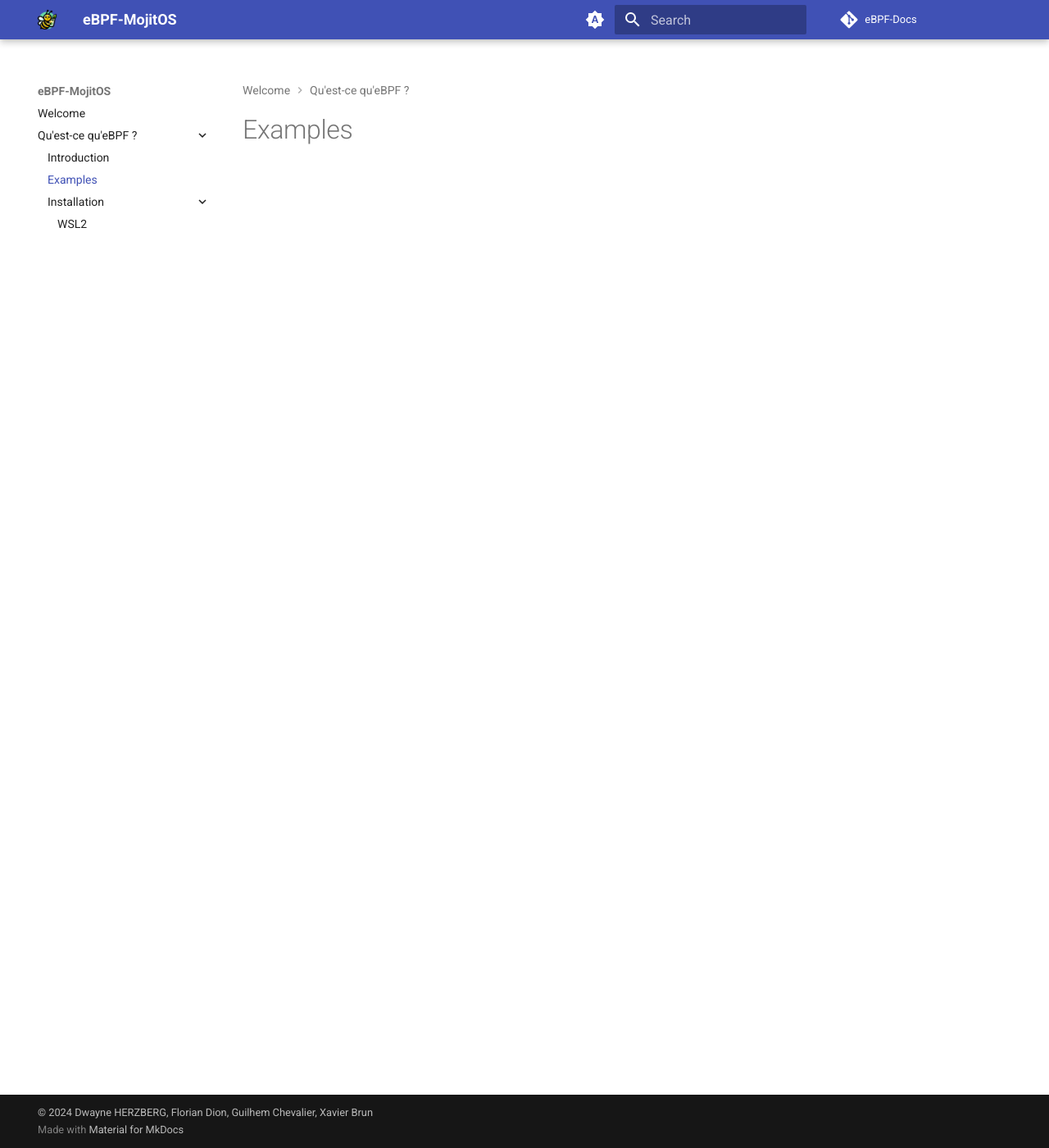
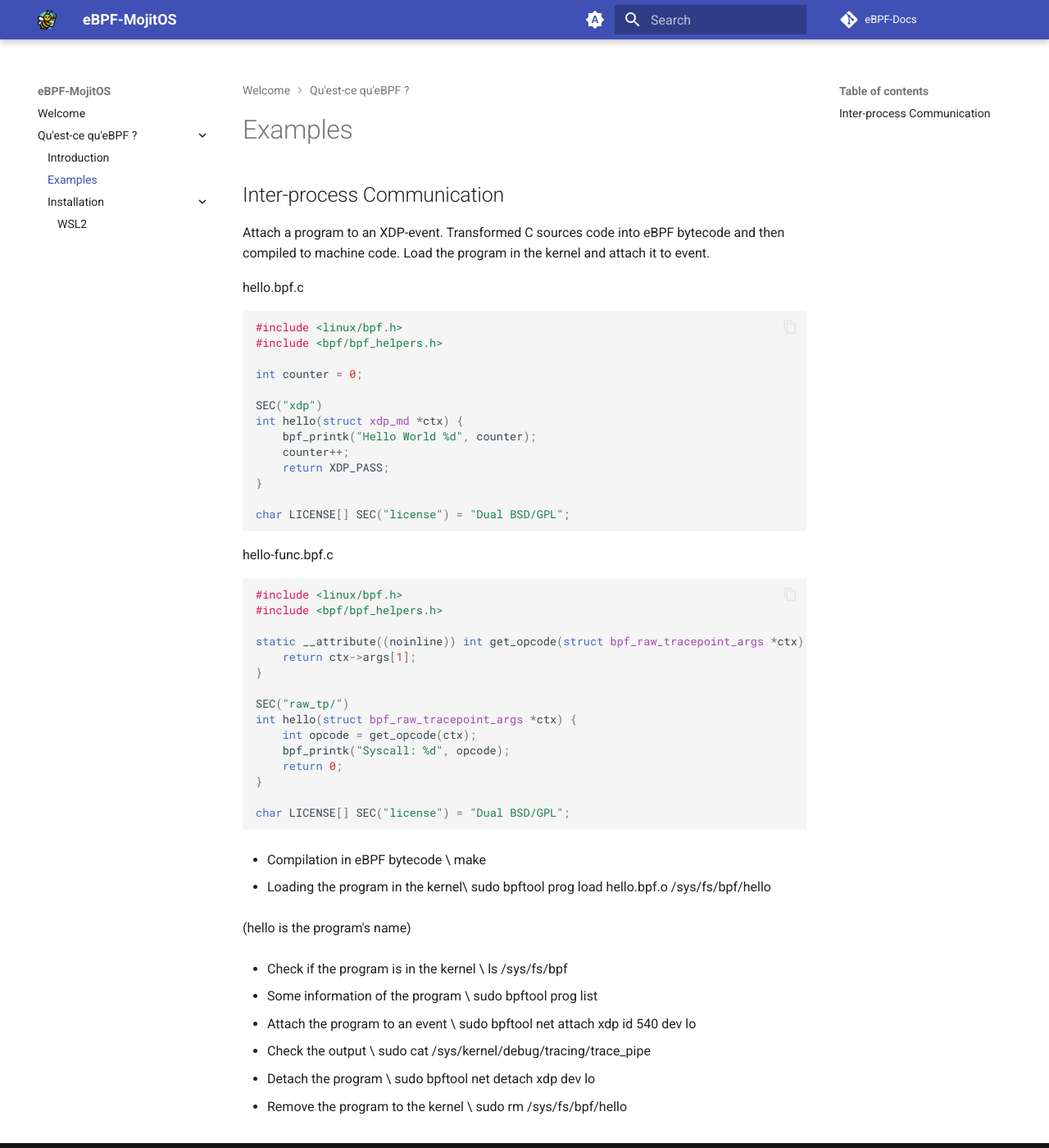
Before and after one commit to HDwayne/eBPF-Docs, an MkDocs documentation site: the page built from docs/examples.md, in a window 1280 px wide and 1400 px high. Shown: the whole window at 82% size. Built offline with MkDocs 1.6.1 and Material for MkDocs 9.7.7, drawn with Linux system fonts in a browser that asks for light colours; comment, search, counter and statistics services are not loaded.

Commit message:
Adding first example

````diff
--- a/docs/examples.md
+++ b/docs/examples.md
@@ -1 +1,69 @@
 # Examples
+
+## Inter-process Communication
+
+Attach a program to an XDP-event. Transformed C sources code into eBPF bytecode and then compiled to machine code. Load the program in the kernel and attach it to event.
+
+hello.bpf.c
+```c
+#include <linux/bpf.h>
+#include <bpf/bpf_helpers.h>
+
+int counter = 0;
+
+SEC("xdp")
+int hello(struct xdp_md *ctx) {
+    bpf_printk("Hello World %d", counter);
+    counter++;
+    return XDP_PASS;
+}
+
+char LICENSE[] SEC("license") = "Dual BSD/GPL";
+
+```
+
+hello-func.bpf.c
+
+```c
+#include <linux/bpf.h>
+#include <bpf/bpf_helpers.h>
+
+static __attribute((noinline)) int get_opcode(struct bpf_raw_tracepoint_args *ctx) {
+    return ctx->args[1];
+}
+
+SEC("raw_tp/")
+int hello(struct bpf_raw_tracepoint_args *ctx) {
+    int opcode = get_opcode(ctx);
+    bpf_printk("Syscall: %d", opcode);
+    return 0;
+}
+
+char LICENSE[] SEC("license") = "Dual BSD/GPL";
+```
+
+- Compilation in eBPF bytecode \
+make
+
+- Loading the program in the kernel\
+sudo bpftool prog load hello.bpf.o /sys/fs/bpf/hello
+
+(hello is the program's name)
+
+- Check if the program is in the kernel \
+ls /sys/fs/bpf
+
+- Some information of the program \
+sudo bpftool prog list
+
+- Attach the program to an event \
+sudo bpftool net attach xdp id 540 dev lo
+
+- Check the output \
+sudo cat /sys/kernel/debug/tracing/trace_pipe
+
+- Detach the program \
+sudo bpftool net detach xdp dev lo
+
+- Remove the program to the kernel \
+sudo rm /sys/fs/bpf/hello
````
